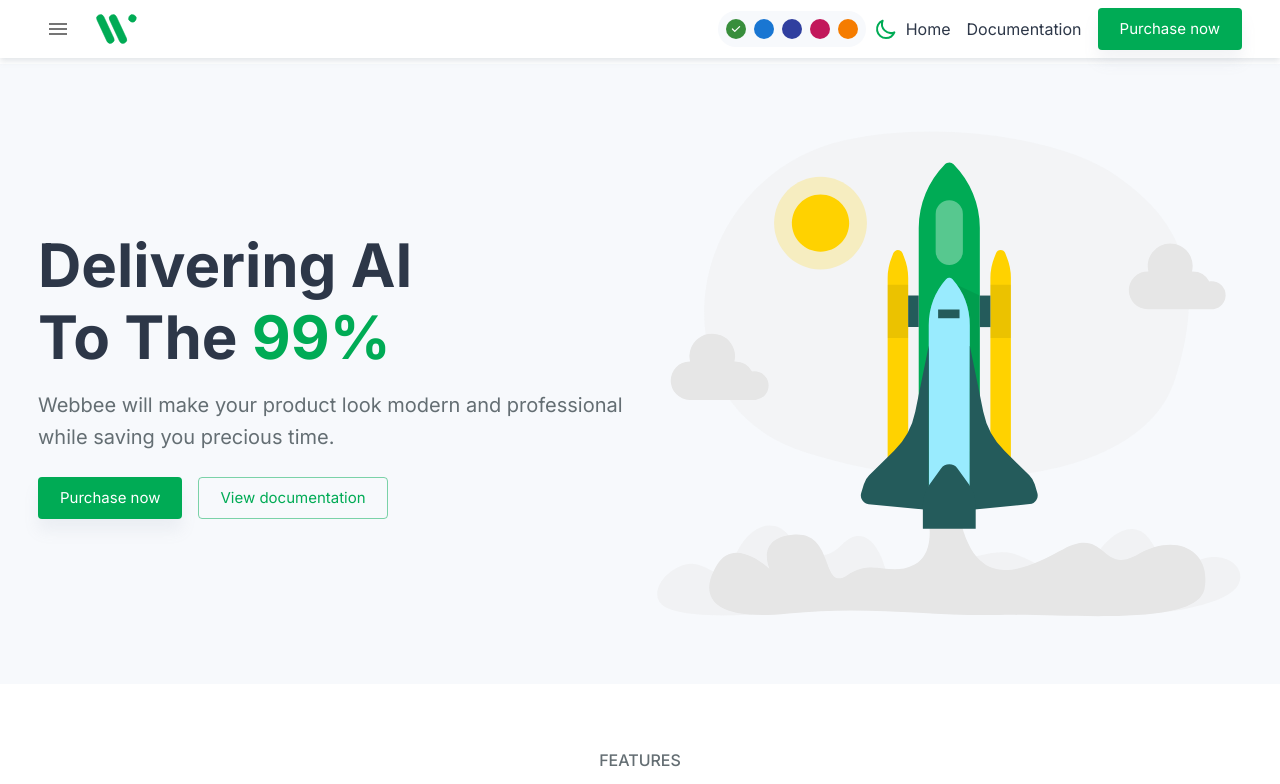
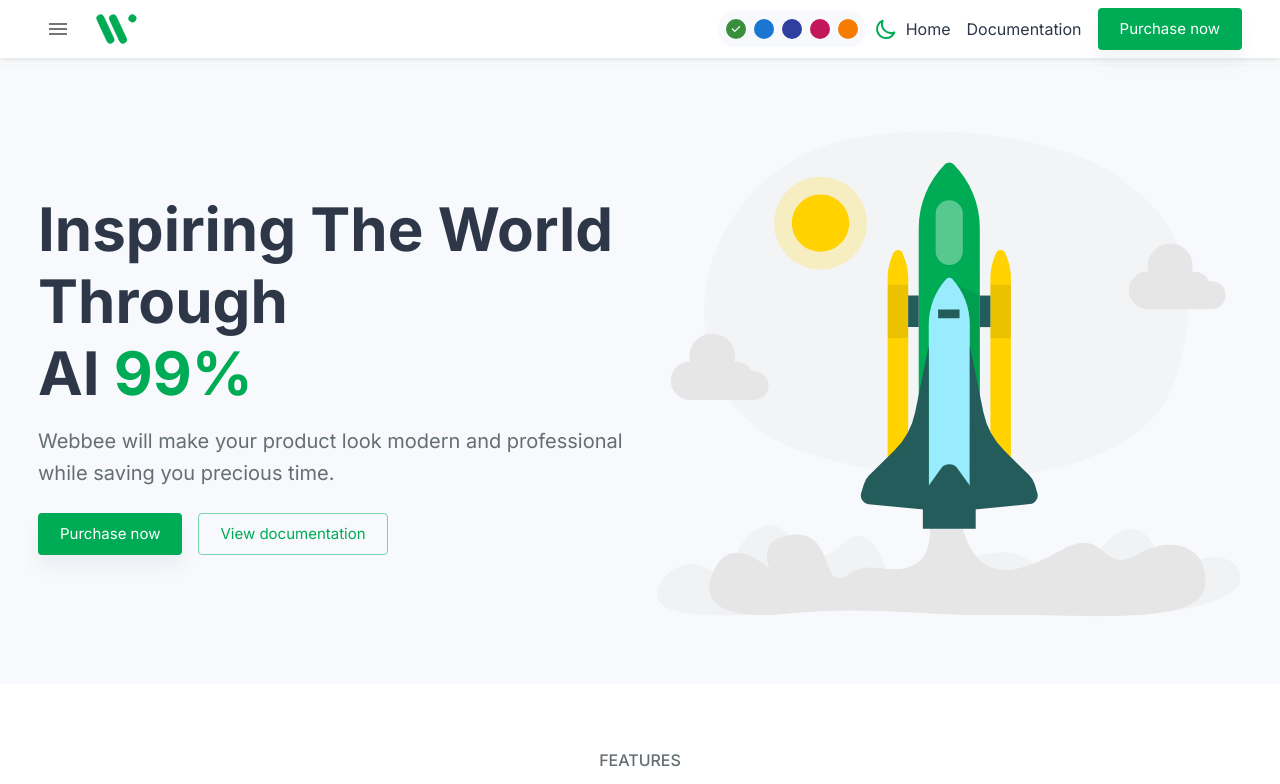
Before and after one commit to Saidiibrahim/webbee-main, a React (Create React App) app: page / in a window 1280 px wide. Shown: the top 784 px of the page. Built offline with nearby package versions, Linux system fonts and the light colour scheme.

Commit message:
Updated hero

```diff
--- a/src/views/landingPages/Home/components/Hero/Hero.js
+++ b/src/views/landingPages/Home/components/Hero/Hero.js
@@ -26,9 +26,9 @@ const Hero = () => {
                 fontWeight: 700,
               }}
             >
-              Delivering AI
+              Inspiring The World Through
               <br />
-              To The{' '}
+              AI{' '}
               <Typography
                 color={'primary'}
                 component={'span'}
```
